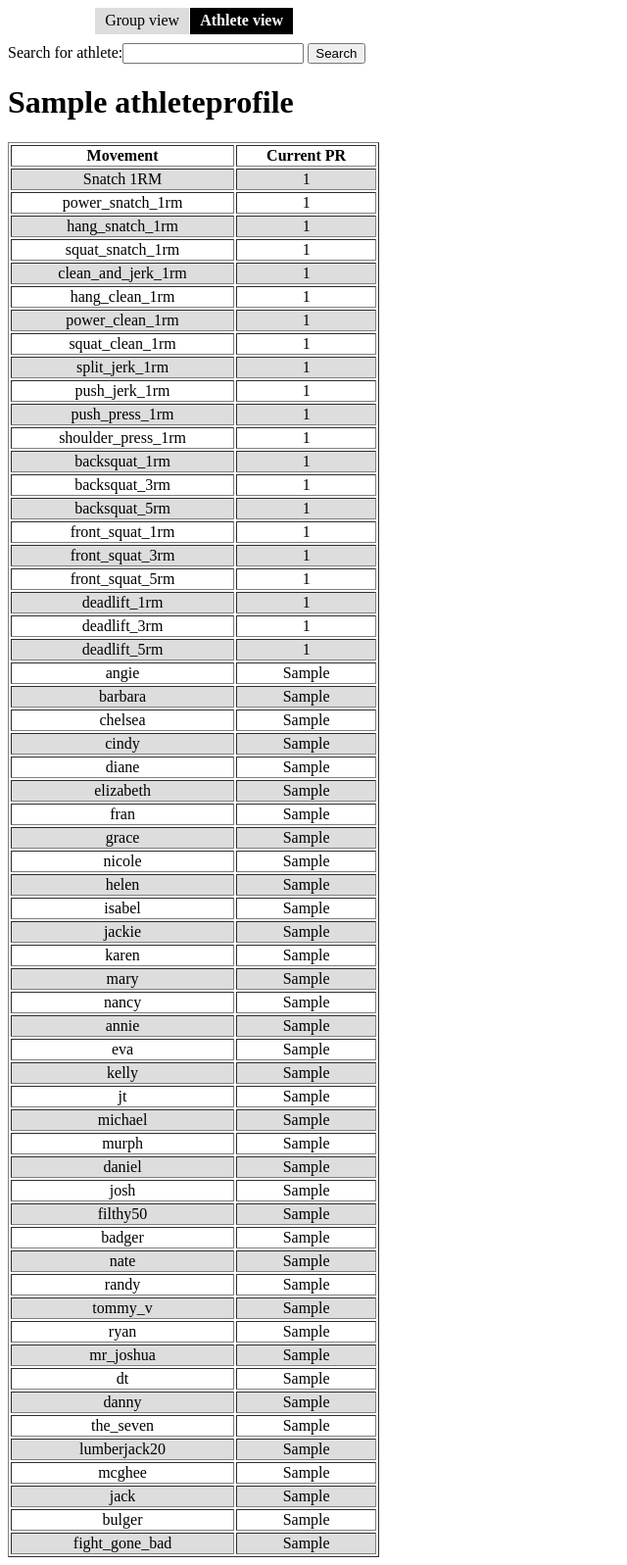
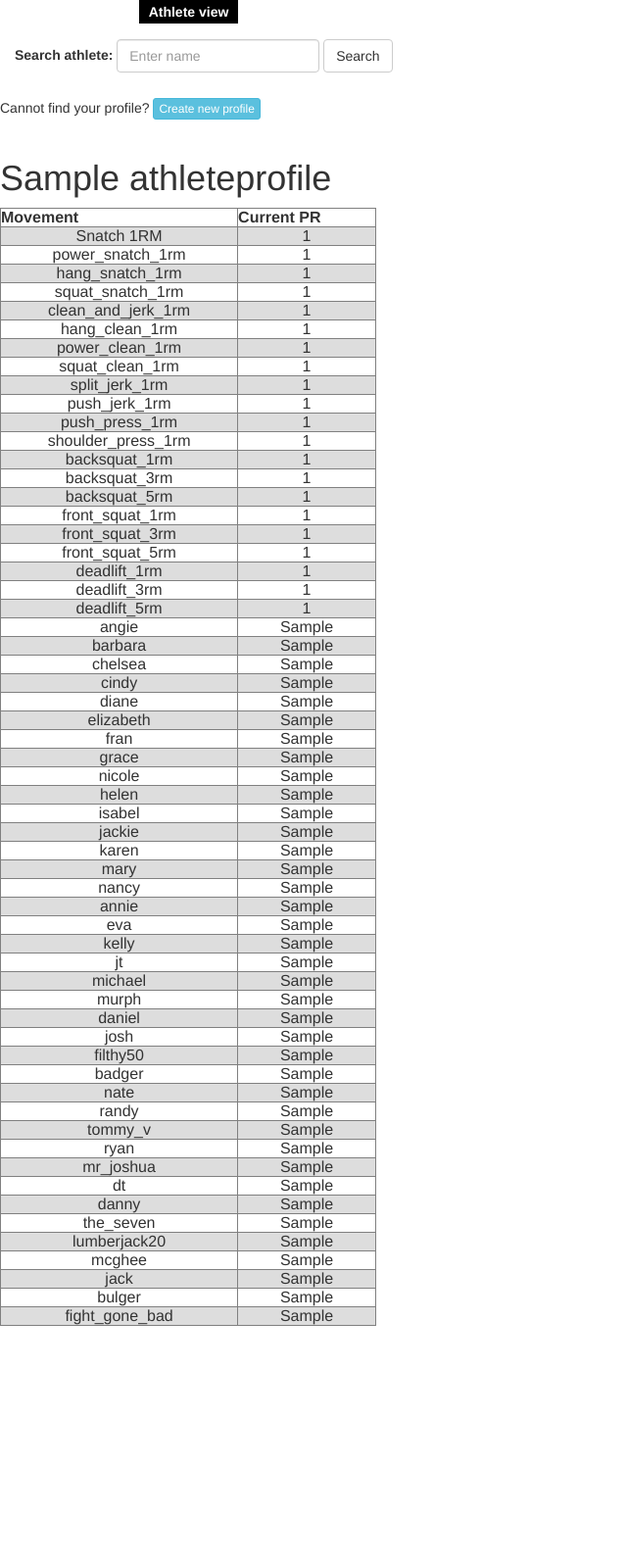
Before and after one commit to yell0wc0w/cfbwebapp, a Django app: page /polls/ in a window 1280 px wide. Shown: the whole page at 98% size, without its empty margins (0-640 px from the left). After the commit the page ends 1353 px from the top, so only its background shows below. Run offline with Django 3.2, Linux system fonts and the light colour scheme; tables that the repository leaves empty hold one stand-in row (values such as "Sample post"); some libraries are stand-ins or nearby versions.

Commit message:
We can now add new profiles to the DB!

```diff
--- a/mysite/polls/templates/polls/index.html
+++ b/mysite/polls/templates/polls/index.html
@@ -4,13 +4,15 @@
 <head>
     <script src="/static/js/jquery-1.11.3.min.js" type="text/javascript"></script>
     <script src="/static/js/jquery.jeditable.mini.js" type="text/javascript"></script>
+    <link rel="stylesheet" href="http://maxcdn.bootstrapcdn.com/bootstrap/3.3.5/css/bootstrap.min.css">
+    <script src="http://maxcdn.bootstrapcdn.com/bootstrap/3.3.5/js/bootstrap.min.js"></script>
     <script type="text/javascript" charset="utf-8">
 
 $(function() {
     $(".editable_textarea").editable("http://localhost:8000/polls/",
     {
         type   : 'textarea',
-        submitdata: { _method: "post", csrfmiddlewaretoken: "{{ csrf_token }}", athletename: $("#athletename").text() },
+        submitdata: { _method: "post", csrfmiddlewaretoken: "{{ csrf_token }}", athletename: $("#searchedathletename").text() },
         select : true,
         submit : 'OK',
         cancel : 'cancel',
@@ -22,18 +24,46 @@ $(function() {
 
 <div id="centeredmenu">
    <ul>
-      <li><a href="#">Group view</a></li>
       <li><a href="#" class="active">Athlete view</a></li>
    </ul>
 </div><br><br>
 
-<form action="http://localhost:8000/polls/" method="post">
+<!-- Athlete search section -->
+<form class="form-inline col-sm-6" role="form" action="http://localhost:8000/polls/" method="post">
     {% csrf_token %}
-    {{ form }}
-    <input type="submit" value="Search" />
-</form>
+    <div class="form-group">
+        <label for="athletename">Search athlete:</label>
+        <input type="text" class="form-control" name="athletename" id="athletename" placeholder="Enter name"></input>
+        <button type="submit" class="btn btn-default">Search</button>
+    </div>
+</form><br><br><br>
 
-<h1 id="athletename">{{ athleteprofile.name }}</h1>
+<!-- Add new athlete modal window -->
+Cannot find your profile? <button type="button" class="btn btn-info btn-xs" data-toggle="modal" data-target="#myModal">Create new profile</button>
+
+<div id="myModal" class="modal fade" role="dialog">
+    <div class="modal-dialog">
+        <div class="modal-content">
+            <div class="modal-header">
+                <button type="button" class="close" data-dismiss="modal">&times;</button>
+                <h4 class="modal-title">Create new profile</h4>
+            </div>
+            <div class="modal-body">
+                <form class="form-inline" role="form" action="http://localhost:8000/polls/" method="post">
+                    {% csrf_token %}
+                    <div class="form-group">
+                        <label for="newathletename">Athlete full name</label>
+                        <input type="text" class="form-control" name="newathletename" id="newathletename" placeholder="Enter name"></input>
+                        <button type="submit" class="btn btn-default">Add new profile</button>
+                    </div>
+                </form>
+            </div>
+        </div>
+  </div>
+</div>
+<br><br>
+
+<h1 id="searchedathletename">{{ athleteprofile.name }}</h1>
 <table style="width:30%;text-align:center" border="1">
     <tr>
         <th>Movement </th>
--- a/mysite/polls/views.py
+++ b/mysite/polls/views.py
@@ -3,7 +3,7 @@ from django.http import HttpResponse, HttpResponseRedirect
 from django.core.urlresolvers import reverse
 from django.views import generic
 from django.utils import timezone
-from django.core.exceptions import MultipleObjectsReturned
+from django.core.exceptions import MultipleObjectsReturned, ObjectDoesNotExist
 from .models import Question, Choice, AthleteProfile
 from .forms import AthleteNameForm
 
@@ -21,24 +21,29 @@ class DetailView(generic.DetailView):
 def AthleteView(request):
     # Handle text input, as needed
     athletename = ''
+    newathletename = ''
     POST_data = request.POST.dict()
 
     if POST_data.get('id') is None:
 
         if request.method == 'POST':
-            form = AthleteNameForm(request.POST)
-            if form.is_valid():
-                athletename = form.cleaned_data.get('athletename')
-        else:
-            form = AthleteNameForm()
+            athletename = POST_data.get('athletename')
+            newathletename = POST_data.get('newathletename')
+
+        # Create new profile as needed
+        if newathletename is not None:
+            new_athlete_profile = AthleteProfile(name=newathletename)
+            new_athlete_profile.save()
+            athletename = newathletename
 
         # Preparation of rendering screen
         try:
             athleteprofile = AthleteProfile.objects.get(name__contains=athletename)
         except MultipleObjectsReturned:
             athleteprofile = AthleteProfile.objects.filter(name__contains=athletename)[0]
-
-        context = {'athleteprofile': athleteprofile, 'form': form}
+        except ObjectDoesNotExist:
+            athleteprofile = AthleteProfile.objects.filter(name__contains='')[0]
+        context = {'athleteprofile': athleteprofile}
         html = 'polls/index.html'
 
     elif POST_data.get('id') is not None:
```
